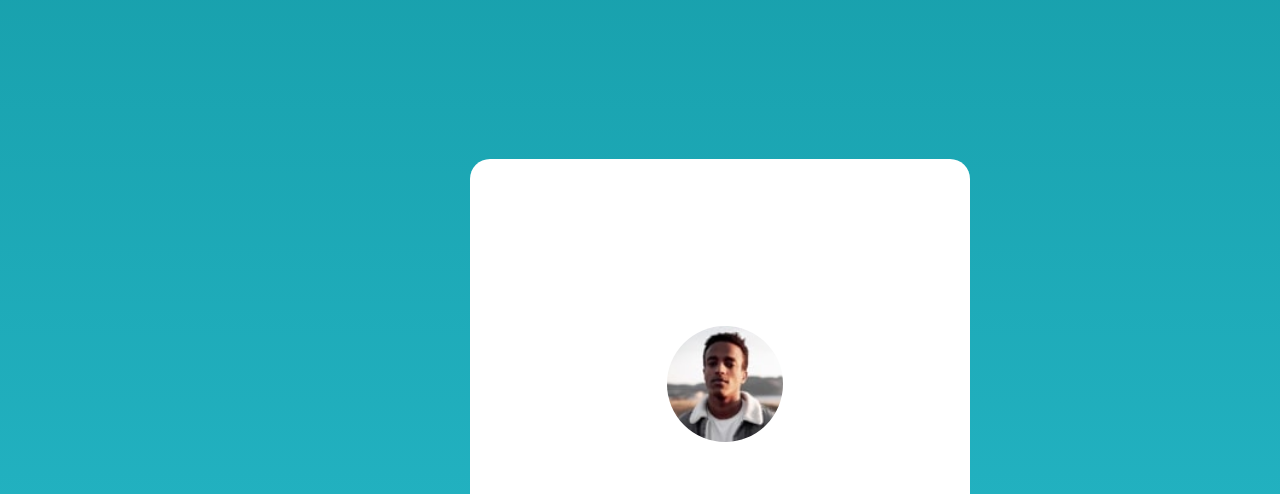
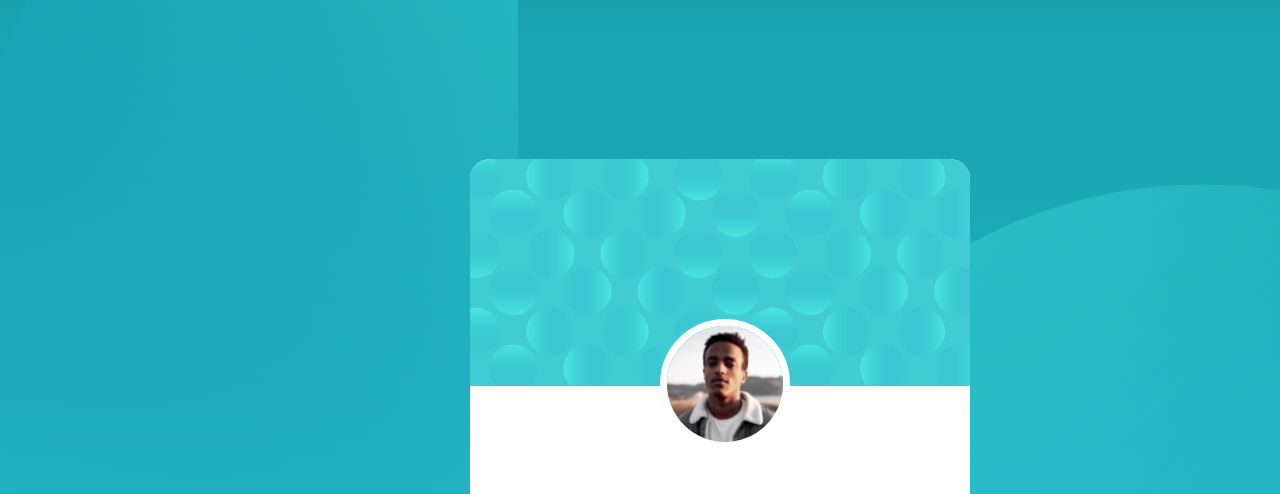
Before and after one commit to Israa27/Profile-card-component, a plain HTML site: page index.html in a window 1280 px wide. Shown: the top 494 px of the page. Drawn offline with Linux system fonts and the light colour scheme; the site is published under a folder, as on GitHub Pages, so addresses that start at the root find nothing.

Commit message:
Update style.css
change images

```diff
--- a/style.css
+++ b/style.css
@@ -54,7 +54,7 @@ z-index: -3;
 }
 .background::after{
     content: '';
-    background: url(/images/bg-pattern-top.svg);
+    background: url(images/bg-pattern-top.svg);
     background-size: cover;
     position: absolute;
     top: -273px;
@@ -65,7 +65,7 @@ z-index: -3;
 }
 .background::before{
     content: '';
-    background: url(/images/bg-pattern-bottom.svg);
+    background: url(images/bg-pattern-bottom.svg);
     background-size: cover;
     position: absolute;
     top: 184px;
@@ -86,7 +86,7 @@ z-index: -3;
 .top{
     width: 100%;
     height: 227px;
-    background-image: url(/images/bg-pattern-card.svg);
+    background-image: url(images/bg-pattern-card.svg);
     border-radius: 20px 20px 0px 0px;
     background-size: cover;
 }
```
